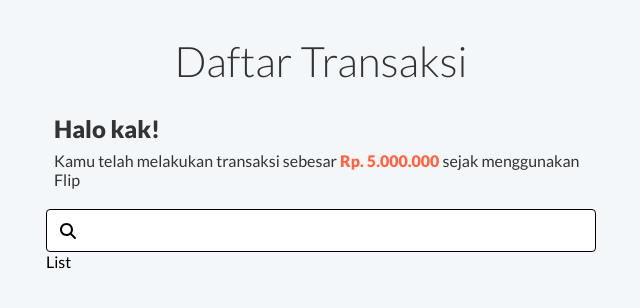
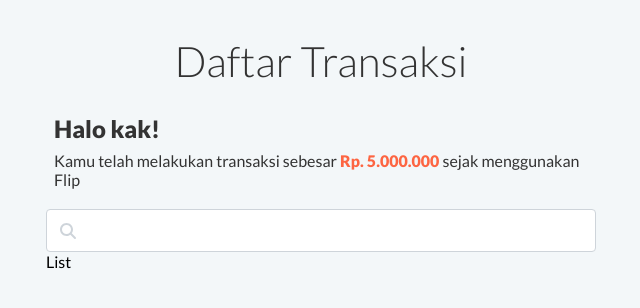
Before and after one commit to mramadhanrh/transaction-list-fe-test, a React (Create React App) app: page / in a window 1280 px wide. Shown: the top 308 px of the page, without its empty margins (319-959 px from the left). Built offline with nearby package versions, Linux system fonts and the light colour scheme.

Commit message:
Add new color variant to constant defaultTheme

```diff
--- a/src/constants/theme.ts
+++ b/src/constants/theme.ts
@@ -5,6 +5,11 @@ const defaultTheme: DefaultTheme = {
     cloud: '#f3f7f9',
     green: '#56b586',
     orange: '#fd6542',
+    linen: '#ffece8',
+    lightgray: '#ced4da',
+    platinum: '#e7e7e9',
+    white: '#ffffff',
+    black: '#000000',
   },
 };
 
```
